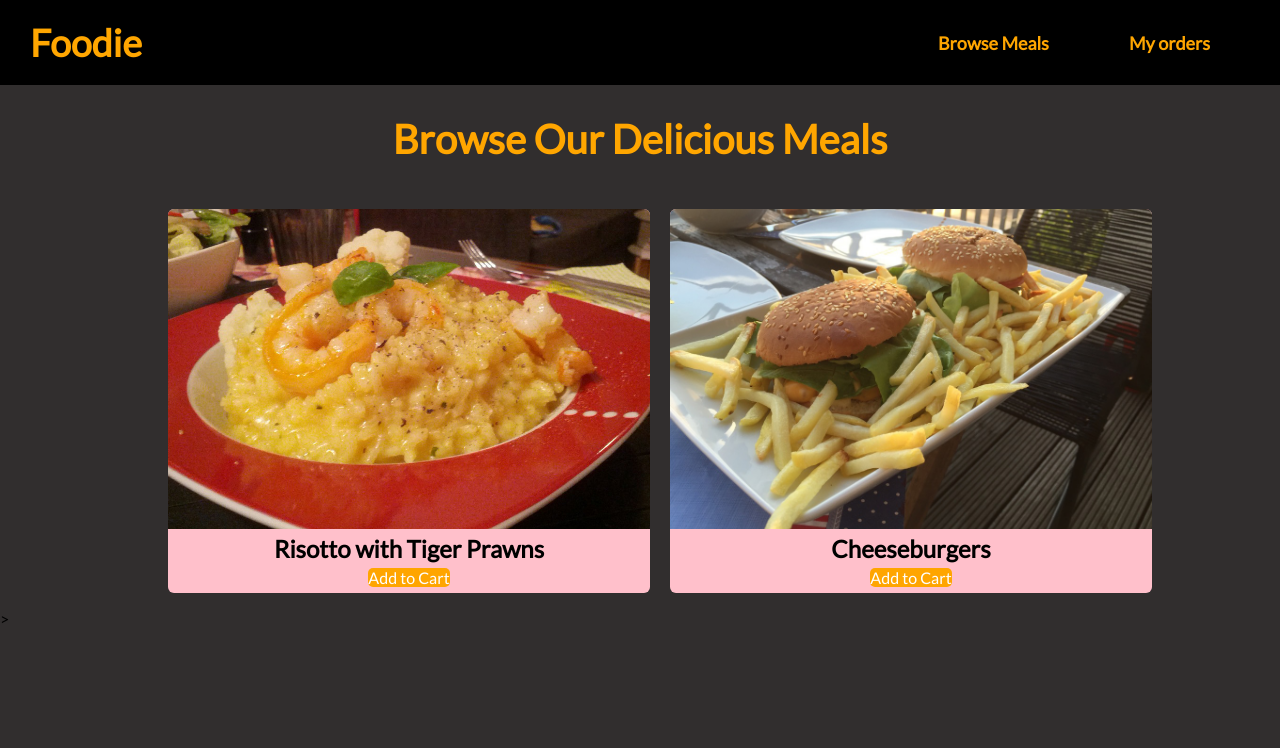
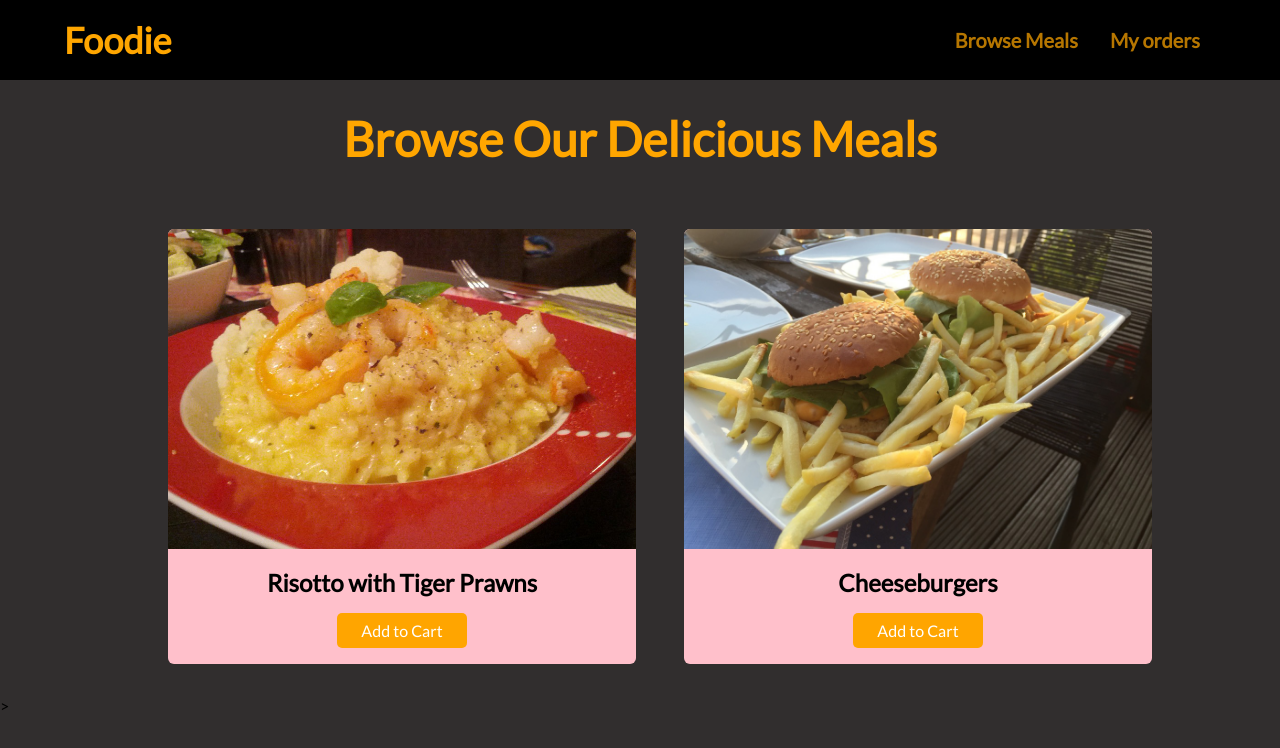
Before and after one commit to Junaeid18/Practise_and_Recall, a plain HTML site: page From-100-Days/Responsive_foodie_project/index.html in a window 1280 px wide. Drawn offline with Linux system fonts and the light colour scheme.

Commit message:
many styles were modified using rem and %

```diff
--- a/From-100-Days/Responsive_foodie_project/style/style.css
+++ b/From-100-Days/Responsive_foodie_project/style/style.css
@@ -10,12 +10,22 @@ a {
 }
 
 header {
+  height: 5rem;
   background-color: black;
-  color: rgb(182, 118, 0);
-  padding: 0px 30px;
+  padding: 0px 5%;
   align-items: center;
   display: flex;
   justify-content: space-between;
+}
+
+#logo a {
+  margin: 0;
+  padding: 0;
+  color: rgb(255, 166, 0);
+  font-size: 1.5rem;
+  font-weight: bold;
+  /* text-decoration: none; */
+  /* font-family: "Lato", sans-serif; */
 }
 
 #logo h2 {
@@ -28,23 +38,14 @@ header ul {
 }
 
 header li {
-  padding: 0 40px;
-  font-size: 18px;
-  /* font-family: "Lato", sans-serif; */
-}
-
-#logo a {
-  margin: 0;
-  padding: 0;
-  color: rgb(255, 166, 0);
-  font-size: 25px;
-  font-weight: bold;
-  /* text-decoration: none; */
+  /* padding: 0 40px; */
+  margin: 0 1rem;
   /* font-family: "Lato", sans-serif; */
 }
 
 header nav a {
-  color: rgb(255, 166, 0);
+  font-size: 1.25rem;
+  color: rgb(182, 118, 0);
   font-weight: bold;
 }
 
@@ -63,13 +64,13 @@ main h1 {
   margin: 0;
   text-align: center;
   font-family: "Lato", sans-serif;
-  font-size: 40px;
+  font-size: 3rem;
   padding: 30px;
 }
 
 #carts {
   width: 80%;
-  margin: 0 auto;
+  margin: 2rem auto;
 }
 
 #carts ul {
@@ -77,7 +78,7 @@ main h1 {
   list-style: none;
   display: grid;
   grid-template-columns: 1fr 1fr;
-  gap: 0 20px;
+  gap: 0 3rem;
   justify-content: center;
 }
 
@@ -95,7 +96,8 @@ main h1 {
 .food-items img {
   margin: 0;
   padding: 0;
-  height: 25vw;
+  /* height: 25vw; */
+  height: 20rem;
   width: 100%;
   object-fit: cover;
 }
@@ -110,7 +112,7 @@ main h1 {
 .food-items-content {
   text-align: center;
   /* padding: 10%; */
-  padding: 0.1em;
+  padding: 1rem;
 }
 
 .food-items-content h2 {
@@ -121,13 +123,15 @@ main h1 {
   margin: 0;
   color: black;
 }
+
 .btn {
   display: inline-block;
-  margin: 5px auto;
+  margin: 1rem auto 0 auto;
   /* padding: 10px; */
   /* text-align: center; */
   /* text-decoration: none;
     font-family: "Lato",sans-serif; */
+  padding: 0.5rem 1.5rem;
   background-color: orange;
   color: white;
   border-radius: 5px;
```
